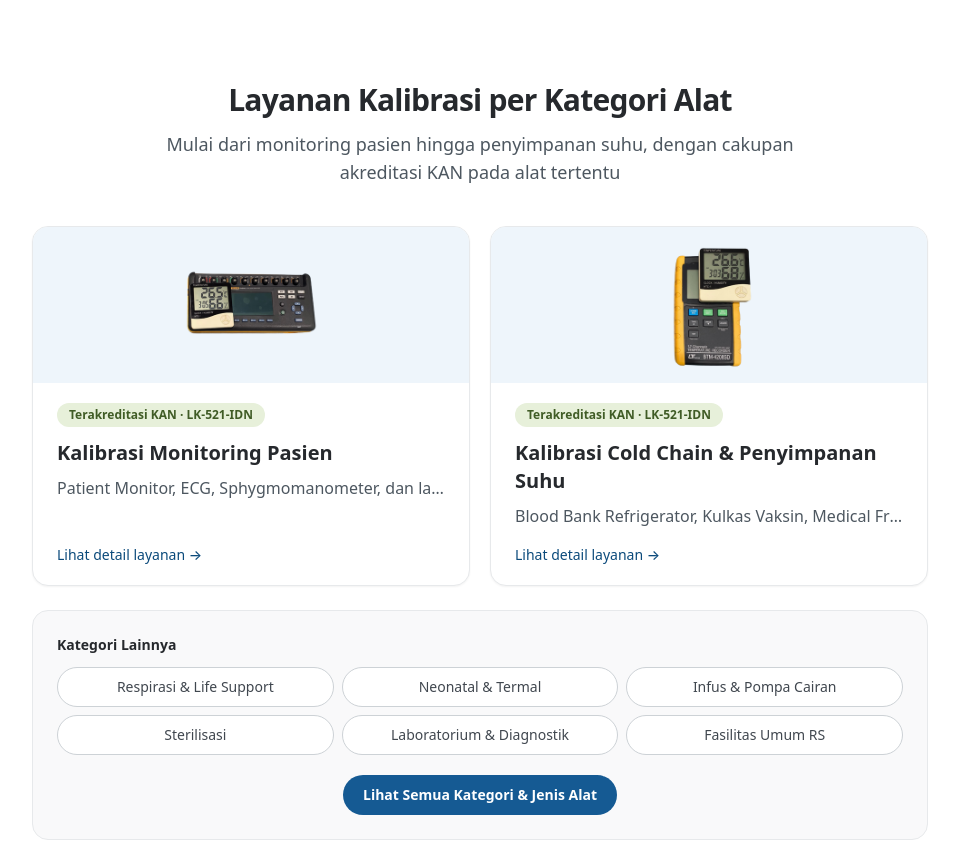
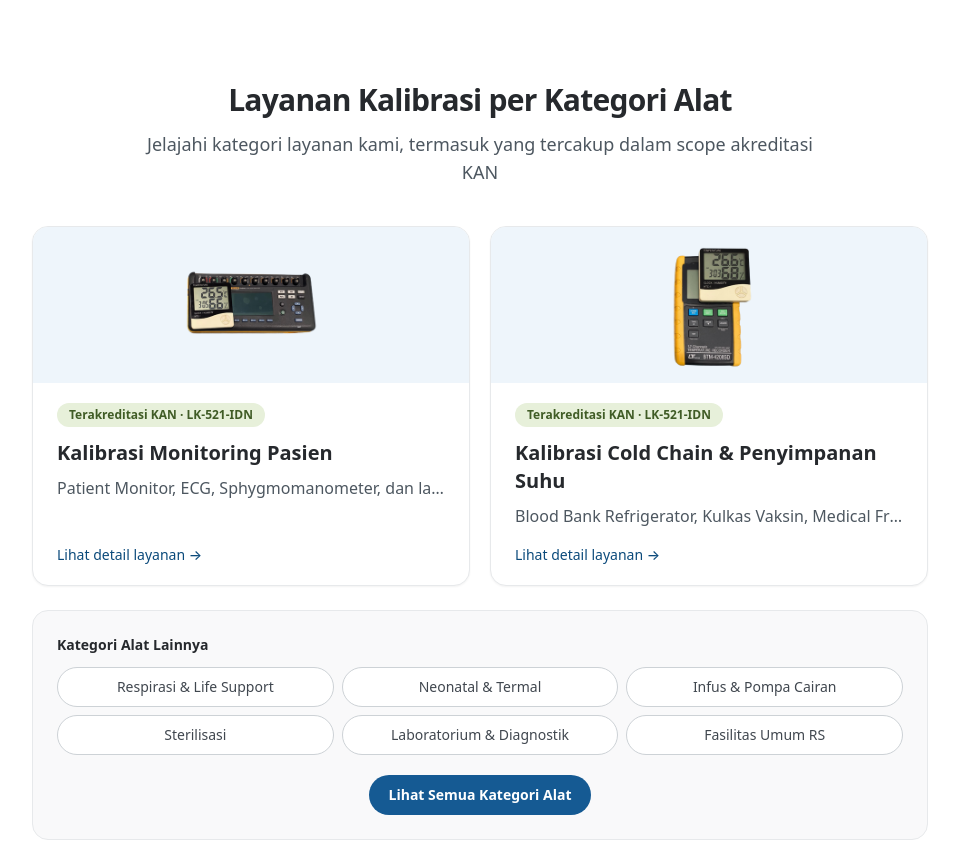
Before and after one commit to afrizahrp/medcal, a Next.js app in the folder apps/web/: page / in a window 1280 px wide. Shown: the part 1420-2261 px from the top of the page, without its empty margins (160-1119 px from the left). Built offline with nearby package versions, Linux system fonts and the light colour scheme.

Commit message:
refactor: update text in FeaturedCategoriesSection for clarity and consistency
- Revised service description for better engagement.
- Changed "Kategori Lainnya" to "Kategori Alat Lainnya" for specificity.
- Adjusted button text for improved clarity.

```diff
--- a/apps/web/src/components/featured-categories-section.tsx
+++ b/apps/web/src/components/featured-categories-section.tsx
@@ -20,8 +20,7 @@ export function FeaturedCategoriesSection() {
           Layanan Kalibrasi per Kategori Alat
         </h2>
         <p className="mt-3 text-base leading-relaxed text-ink-600 sm:text-lg">
-           Mulai dari monitoring pasien hingga penyimpanan suhu, dengan cakupan akreditasi
-           KAN pada alat tertentu
+        Jelajahi kategori layanan kami, termasuk yang tercakup dalam scope akreditasi KAN
         </p>
       </div>
 
@@ -71,7 +70,7 @@ export function FeaturedCategoriesSection() {
         </div>
 
         <div className="mt-6 rounded-2xl border border-ink-100 bg-ink-50/60 p-5 sm:p-6">
-          <p className="text-sm font-semibold text-ink-900">Kategori Lainnya</p>
+          <p className="text-sm font-semibold text-ink-900">Kategori Alat Lainnya</p>
           <div className="mt-3 grid grid-cols-2 gap-2 sm:grid-cols-3">
             {otherCategories.map((category) => (
               <Link
@@ -88,7 +87,7 @@ export function FeaturedCategoriesSection() {
               href="/layanan"
               className="inline-flex items-center justify-center rounded-full bg-brand-600 px-5 py-2.5 text-sm font-semibold text-white hover:bg-brand-700"
             >
-              Lihat Semua Kategori & Jenis Alat
+              Lihat Semua Kategori Alat
             </Link>
           </div>
         </div>
```
